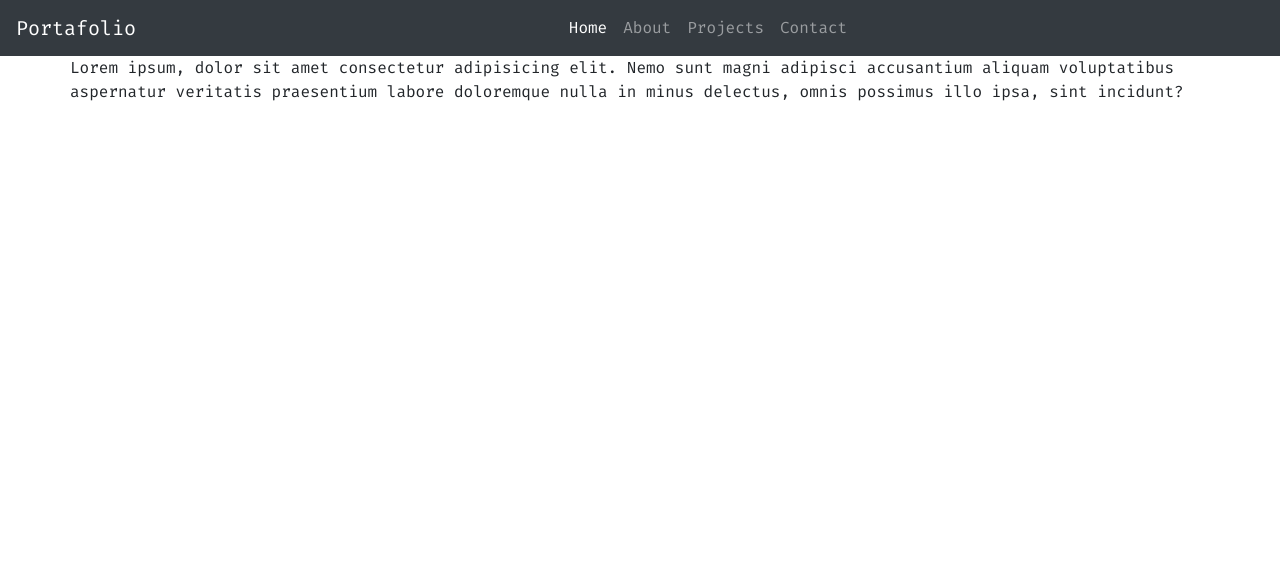
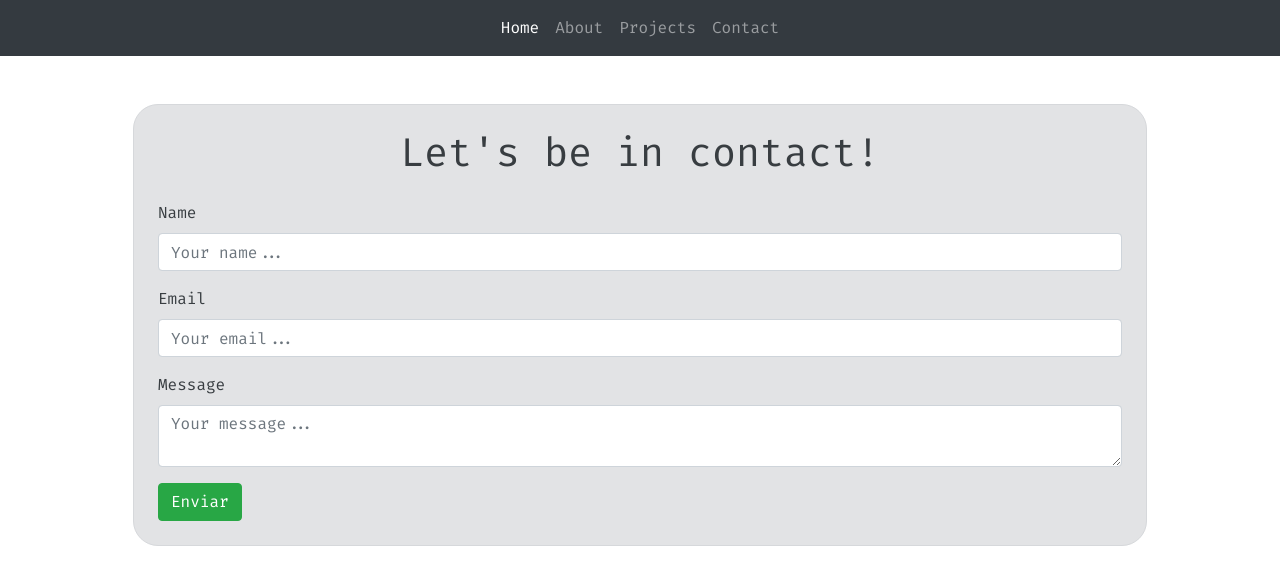
Before and after one commit to esmejia277/Portfolio, a Flask app: page /contact in a window 1280 px wide. Shown: the top 585 px of the page. Run offline with Flask 2, Linux system fonts and the light colour scheme; some libraries are stand-ins or nearby versions.

Commit message:
Adding page contact

```diff
--- /dev/null
+++ b/app/forms.py
@@ -0,0 +1,8 @@
+from flask_wtf import FlaskForm
+from wtforms import StringField, PasswordField, BooleanField, SubmitField, TextAreaField
+from wtforms.validators import DataRequired, Email
+
+class ContactForm(FlaskForm):
+    name = StringField(label='Name', validators=[ DataRequired(), ])
+    email = StringField(label='Email', validators=[ DataRequired(), Email() ])
+    message = TextAreaField(label='Message', validators=[ DataRequired() ])
--- a/app/static/css/style.css
+++ b/app/static/css/style.css
@@ -1,3 +1,7 @@
 * {
     font-family: 'Fira Code', monospace !important;
 }
+
+.form{
+    border-radius: 25px !important;
+}
--- a/app/templates/public/base.html
+++ b/app/templates/public/base.html
@@ -15,7 +15,7 @@
       <span class="navbar-toggler-icon"></span>
     </button>
     <div class="collapse navbar-collapse" id="navbarTogglerDemo01">
-      <a class="navbar-brand" href="/"> Portafolio </a>
+      <!-- <a class="navbar-brand" href="/"> Portafolio </a> -->
       <ul class="navbar-nav mr-auto mt-2 mt-lg-0 ml-auto">
         <li class="nav-item active">
           <a class="nav-link" href="/">Home <span class="sr-only">(current)</span></a>
--- a/app/templates/public/contact.html
+++ b/app/templates/public/contact.html
@@ -3,8 +3,35 @@
 {% block content %}
 
 <div class="container">
-    <div class="row">
-        Lorem ipsum, dolor sit amet consectetur adipisicing elit. Nemo sunt magni adipisci accusantium aliquam voluptatibus aspernatur veritatis praesentium labore doloremque nulla in minus delectus, omnis possimus illo ipsa, sint incidunt?
+    <div class="row m-5">
+        <div class="form col-md-12 p-4 alert alert alert-secondary">
+            <div class="head-form text-center">
+                <h1 >Let's be in contact!</h1>
+            </div>
+            <form method="POST" action="/contact">
+                {{ form.csrf_token }}
+                <div class="m-4">
+                    {% for field in form.errors %}
+                        {% for error in form.errors[field] %}
+                            <strong class="text-danger">Error! {{error}}</strong>
+                        {% endfor %}
+                    {% endfor %}
+                </div>
+
+                <div class="form-group">
+                    {{ form.name.label }} {{ form.name(size=25, class="form-control", placeholder="Your name...") }}
+                </div>
+                <div class="form-group">
+                    {{ form.email.label }} {{ form.email(size=25, class="form-control", placeholder="Your email...")}}
+                </div>
+                <div class="form-group">
+                    {{ form.message.label }} {{ form.message(size=200, class="form-control", placeholder="Your message...")}}
+                </div>
+
+                <input class="btn btn-success" type="submit" value="Enviar">
+            </form>
+        </div>
+
     </div>
 </div>
 
--- a/app/views.py
+++ b/app/views.py
@@ -1,5 +1,7 @@
+from flask import render_template, redirect, request
 from app import app
-from flask import render_template
+from app.models import Contact, Project, db
+from app.forms import ContactForm
 
 @app.route('/')
 def index():
@@ -13,6 +15,17 @@ def projects():
 def about():
     return render_template('public/about.html')
 
-@app.route('/contact')
+@app.route('/contact', methods = ['GET', 'POST'])
 def contact():
-    return render_template('public/contact.html')
+    form = ContactForm()
+    # validar correctamente los campos
+    if form.validate_on_submit():
+        data = request.form
+        reg = Contact(name = data.get('name'),email = data.get('email'),
+            message = data.get('message'))
+        db.session.add(reg)
+        db.session.commit()
+        return redirect('/success')
+
+
+    return render_template('public/contact.html', form = form)
```
